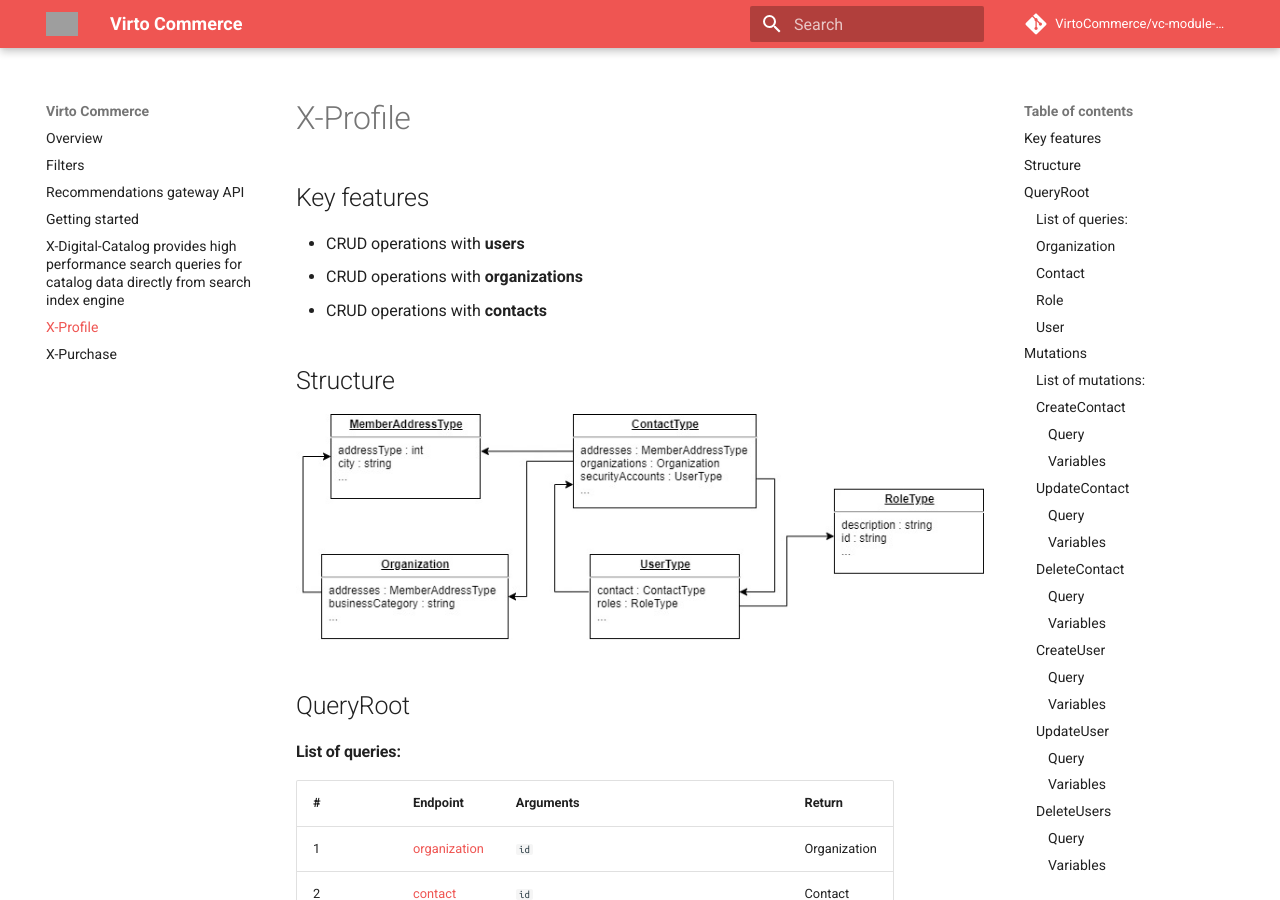
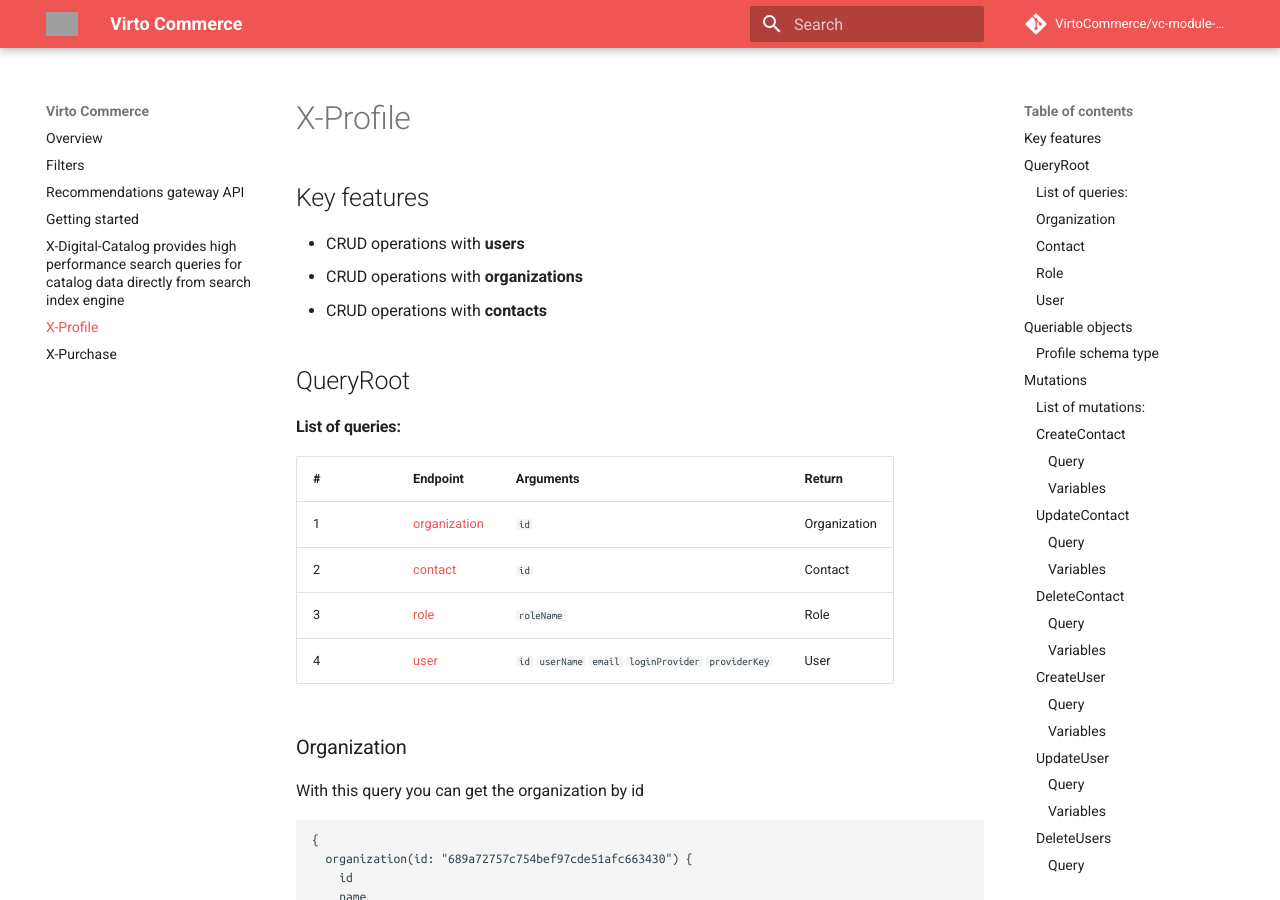
Before and after one commit to VirtoCommerce/vc-module-experience-api, an MkDocs documentation site: the page built from docs/x-profile-reference.md, in a window 1280 px wide and 900 px high. Built offline with MkDocs 1.6.1 and Material for MkDocs 9.7.7, drawn with Linux system fonts in a browser that asks for light colours; comment, search, counter and statistics services are not loaded; some of the changed text lies outside the part shown; grey boxes are pictures that could not be loaded.

Commit message:
docs: fix remove structure block from xprofile and xpurchase reference

````diff
--- a/docs/x-profile-reference.md
+++ b/docs/x-profile-reference.md
@@ -4,9 +4,6 @@
 - CRUD operations with **users**
 - CRUD operations with **organizations**
 - CRUD operations with **contacts**
-
-## Structure
-![Profile schema type](X-Profile-Type-Schema.jpg)
 
 ## QueryRoot
 #### List of queries:
@@ -77,6 +74,10 @@ With this query you can get the user by few arguments
   }
 }
 ```
+
+## Queriable objects
+### Profile schema type
+![Profile schema type](X-Profile-Type-Schema.jpg)
 
 ## Mutations
 #### List of mutations:
--- a/docs/x-purchase-reference.md
+++ b/docs/x-purchase-reference.md
@@ -6,9 +6,6 @@
 - Multi-Laguage;
 - Multi-Currency;
 - Lazy resolving;
-
-## Structure
-![CartType schema structure](CartType.jpeg)
 
 ## QueryRoot
 #### List of queries:
@@ -82,6 +79,10 @@ With this connection you can get all user's carts/whishlists.
     }
 }
 ```
+
+## Queriable objects
+### CartType
+![CartType schema structure](CartType.jpeg)
 
 ## Mutations
 Every mutation contains base arguments for working with cart context:
````
